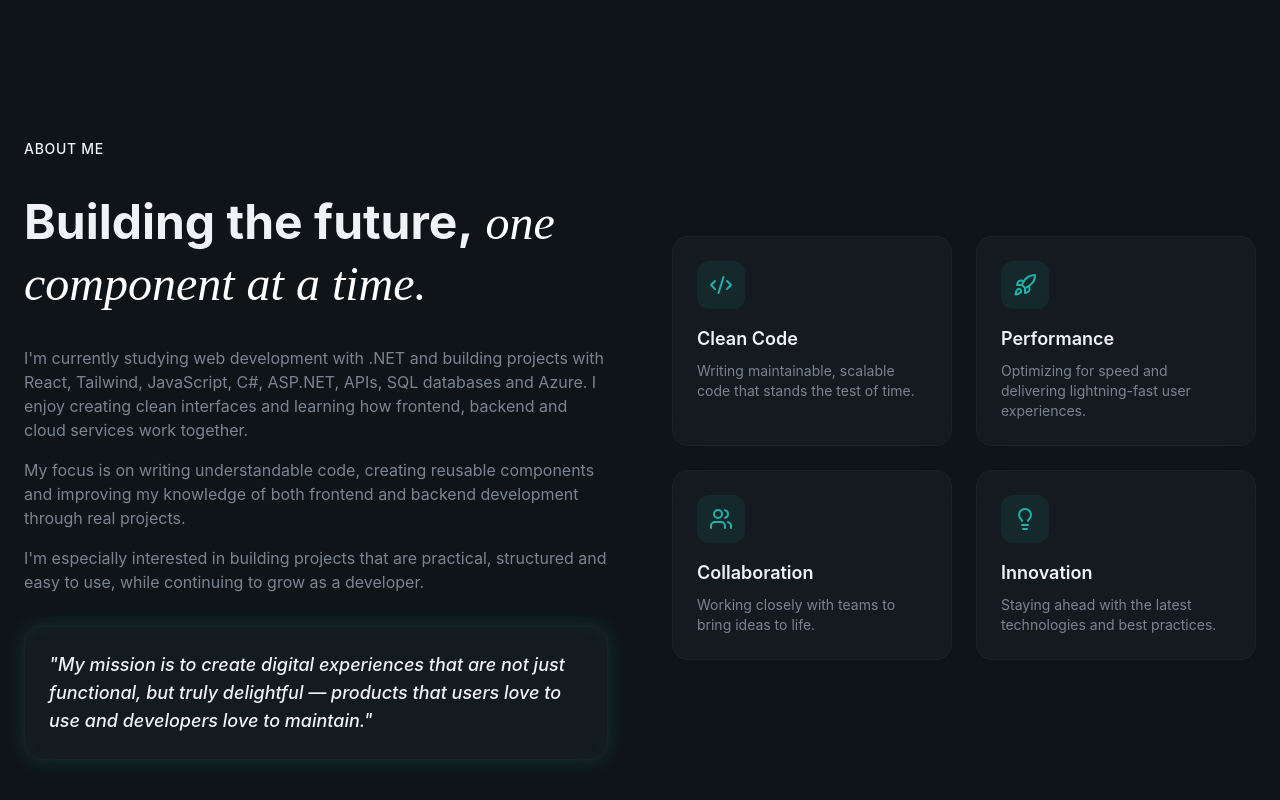
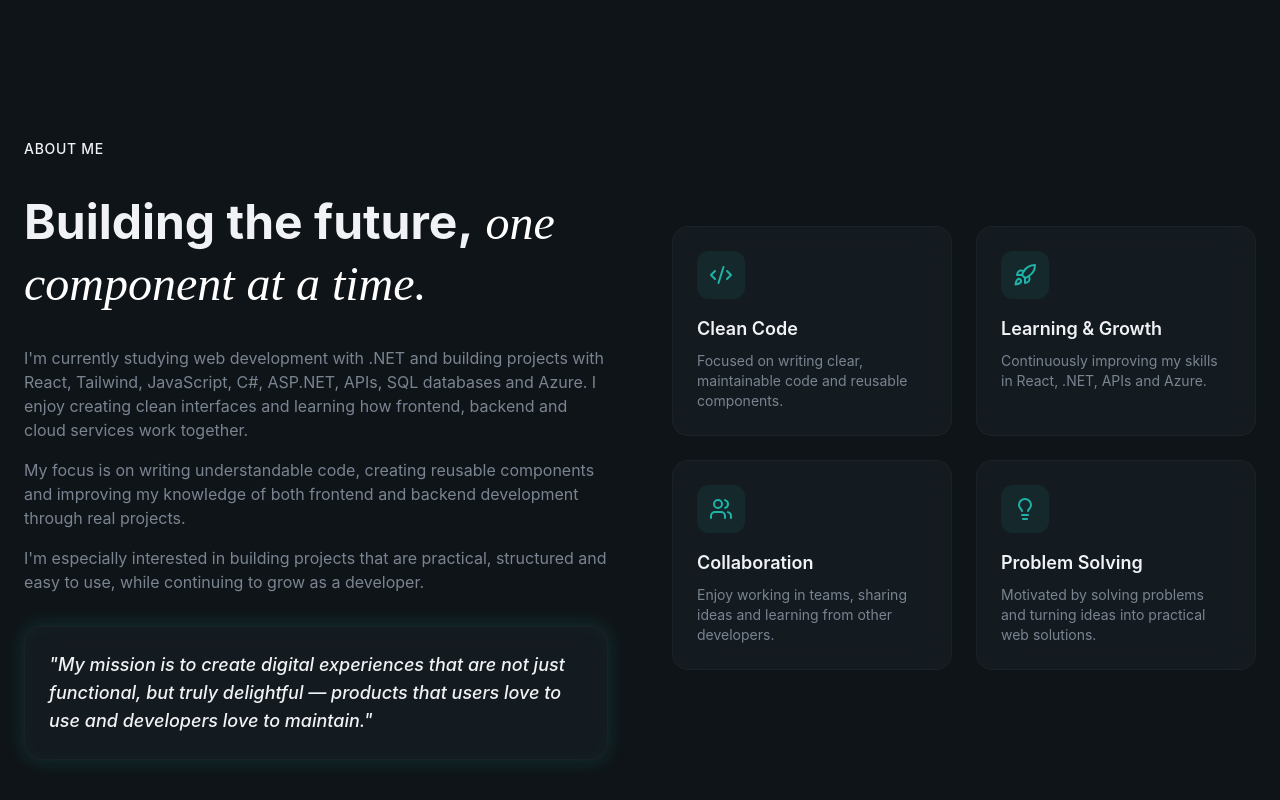
Before and after one commit to Michaelfray/michael-portfolio, a React (Vite) app: page / in a window 1280 px wide. Shown: the part 1080-1880 px from the top of the page. Built offline with nearby package versions, Linux system fonts and the light colour scheme.

Commit message:
add about highlights data with icons and descriptions

```diff
--- a/src/sections/About.jsx
+++ b/src/sections/About.jsx
@@ -5,24 +5,25 @@ const highlights = [
     icon: Code2,
     title: "Clean Code",
     description:
-      "Writing maintainable, scalable code that stands the test of time.",
+      "Focused on writing clear, maintainable code and reusable components.",
   },
   {
     icon: Rocket,
-    title: "Performance",
+    title: "Learning & Growth",
     description:
-      "Optimizing for speed and delivering lightning-fast user experiences.",
+      "Continuously improving my skills in React, .NET, APIs and Azure.",
   },
   {
     icon: Users,
     title: "Collaboration",
-    description: "Working closely with teams to bring ideas to life.",
+    description:
+      "Enjoy working in teams, sharing ideas and learning from other developers.",
   },
   {
     icon: Lightbulb,
-    title: "Innovation",
+    title: "Problem Solving",
     description:
-      "Staying ahead with the latest technologies and best practices.",
+      "Motivated by solving problems and turning ideas into practical web solutions.",
   },
 ];
 
```
